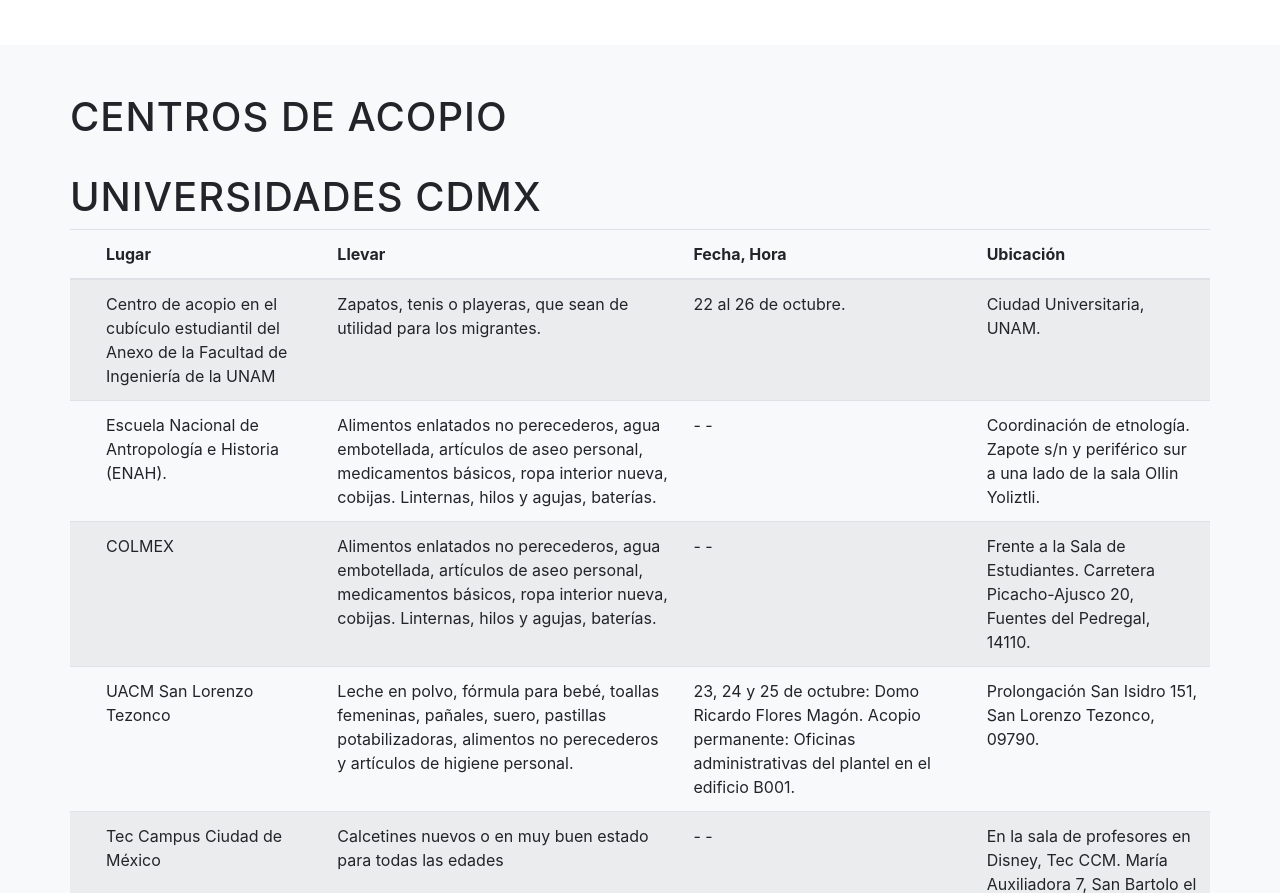
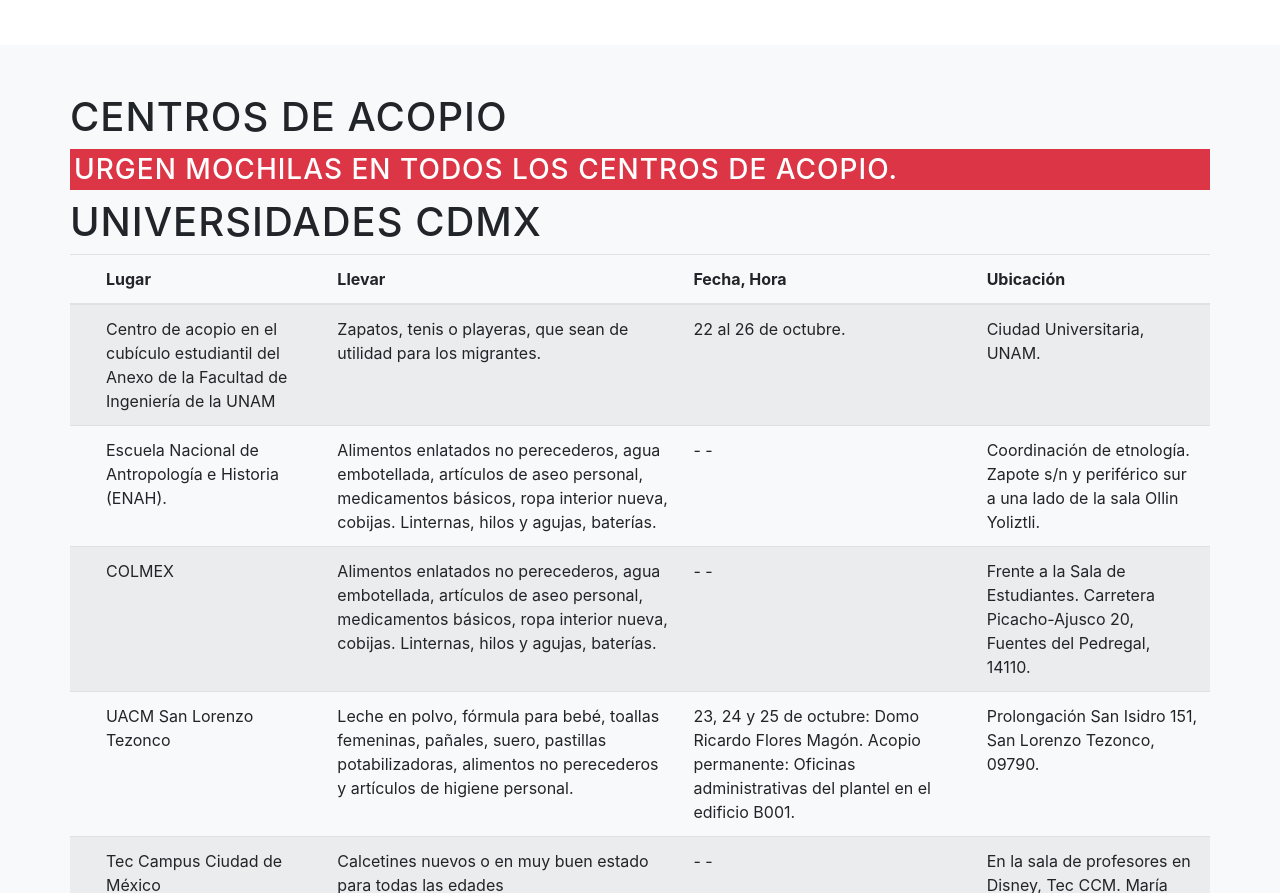
Before and after one commit to poncho1290/carabanamigrante, a website with bundled scripts: page index.html in a window 1280 px wide. Shown: the part 1268-2161 px from the top of the page. Built offline with nearby package versions, Linux system fonts and the light colour scheme.

Commit message:
Urgencia de mochilas en acopios

```diff
--- a/index.html
+++ b/index.html
@@ -214,7 +214,8 @@
       <div class="container pt-5 pb-5">
         <div class="row">
           <div class="mx-auto table-responsive">
-            <h1 class="pb-4">Centros de acopio</h1>
+            <h1 class="">Centros de acopio</h1>
+            <h3 class="p-1 bg-danger text-white">Urgen mochilas en todos los centros de acopio.</h3>
 
     <!--Universidades CDMX-->
 
```
